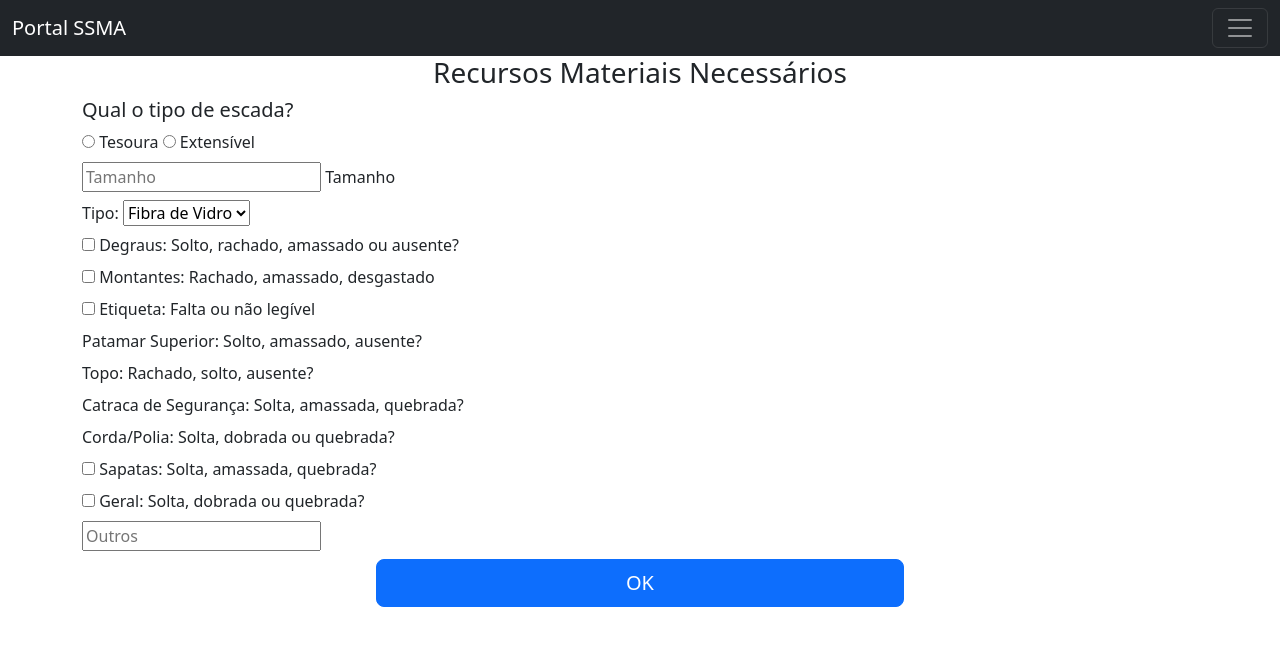
After one commit to CIMOTec/PortalSSMA, a Flask app: page /escada in a window 1280 px wide. The commit adds this page. Shown: the top 646 px of the page. Run offline with Flask 3, Linux system fonts and the light colour scheme; a user stored in the database is signed in; parts of the project's set-up code (start-up, migrations or seed data) failed here and were passed over; some libraries are stand-ins or nearby versions.

Commit message:
ultimo do dia

```diff
--- /dev/null
+++ b/website/templates/escada.html
@@ -0,0 +1,153 @@
+{% extends "base.html" %} {% block title %}Escada{% endblock %} {% block
+content %}
+<h3 align="center">Recursos Materiais Necessários</h3>
+
+<script>
+    document.getElementById("patamar").style.display = "none";
+    document.getElementById("topo").style.display = "none";
+    document.getElementById("catraca").style.display = "none";
+    document.getElementById("cordapolia").style.display = "none";
+
+    function showForm() {
+        var condition = document.getElementByName("escadatipo").value;
+        if (condition == "tesoura") {
+            document.getElementByName("patamar").style.display = "block";
+            document.getElementByName("topo").style.display = "block";
+            document.getElementByName("catraca").style.display = "none";
+            document.getElementByName("cordapolia").style.display = "none";
+
+        } else {
+            document.getElementByName("patamar").style.display = "none";
+            document.getElementByName("topo").style.display = "none";
+            document.getElementByName("catraca").style.display = "block";
+            document.getElementByName("cordapolia").style.display = "block";
+        }
+    }
+
+    window.onload = function () {
+        var conditionField = document.getElementByName("escadatipo");
+        conditionField.addEventListener("change", showForm);
+        showForm();
+    };
+</script>
+
+<form method="POST">
+    <div>
+
+        <div>
+            <h5>Qual o tipo de escada?</h5>
+            <label>
+                <input type="radio" name="escadatipo" value="tesoura">
+                Tesoura
+            </label>
+
+            <label>
+                <input type="radio" name="escadatipo" value="ext">
+                Extensível
+            </label>
+        </div>
+
+        <!-- BLOCO PADRÃO -->
+
+        <div>
+            <label>
+                <input type="textarea" name="tamanho" placeholder="Tamanho">
+                Tamanho
+            </label>
+        </div>
+
+
+        <div>
+            <label for="dropdowntipo">Tipo: </label>
+            <select id="dropdowntipo">
+                <option value="fibra">Fibra de Vidro</option>
+                <option value="aluminio">Alumínio</option>
+                <option value="madeira">Madeira</option>
+            </select>
+        </div>
+
+
+        <div>
+            <label>
+                <input type="checkbox" name="degraus" value="TRUE">
+                Degraus: Solto, rachado, amassado ou ausente?
+            </label>
+        </div>
+
+        <div>
+            <label>
+                <input type="checkbox" name="montante" value="TRUE">
+                Montantes: Rachado, amassado, desgastado
+            </label>
+        </div>
+
+        <div>
+            <label>
+                <input type="checkbox" name="etiquetaescada" value="TRUE">
+                Etiqueta: Falta ou não legível
+            </label>
+        </div>
+
+        <!-- BLOCO ESCADA TESOURA -->
+
+        <div>
+            <label>
+                <input type="checkbox" name="patamar" id="patamar" value="TRUE" style="display:none;">
+                Patamar Superior: Solto, amassado, ausente?
+            </label>
+        </div>
+
+        <div>
+            <label>
+                <input type="checkbox" name="topo" id="topo" value="TRUE" style="display:none;">
+                Topo: Rachado, solto, ausente?
+            </label>
+        </div>
+
+        <!-- BLOCO ESCADA EXTENSÍVEL-->
+
+        <div>
+            <label>
+                <input type="checkbox" name="catraca" id="catraca" value="TRUE" style="display:none;">
+                Catraca de Segurança: Solta, amassada, quebrada?
+            </label>
+        </div>
+
+        <div>
+            <label>
+                <input type="checkbox" name="cordapolia" id="cordapolia" value="TRUE" style="display:none;">
+                Corda/Polia: Solta, dobrada ou quebrada?
+            </label>
+        </div>
+
+        <!-- MAIS UM BLOCO PADRÃO-->
+
+        <div>
+            <label>
+                <input type="checkbox" name="sapatasescada" value="TRUE">
+                Sapatas: Solta, amassada, quebrada?
+            </label>
+        </div>
+
+        <div>
+            <label>
+                <input type="checkbox" name="geralescada" value="TRUE">
+                Geral: Solta, dobrada ou quebrada?
+            </label>
+        </div>
+
+        <div>
+            <label>
+                <input type="textarea" name="outrosescada" placeholder="Outros">
+            </label>
+        </div>
+
+        <a href="/riscos">
+            <div class="d-grid gap-2 col-6 mx-auto">
+                <button id="button" class="btn btn-primary btn-lg" type="submit">OK</button>
+            </div>
+        </a>
+    </div>
+</form>
+
+{% endblock %}
--- a/website/views.py
+++ b/website/views.py
@@ -78,6 +78,12 @@ def novaSolicitacao():
         return redirect(url_for('views.formulario'))
 
     return render_template("novaSolicitacao.html", user=current_user)
+
+
+@views.route('/escada', methods=['GET', 'POST'])
+@login_required
+def escada():
+    return render_template("escada.html", user=current_user)
 
 
 @views.route('/formulario', methods=['GET', 'POST'])
```
Also changed, not shown: website/templates/formulario copy 2.html (added, +62 -0 lines), website/templates/home.html (+6 -20 lines).
